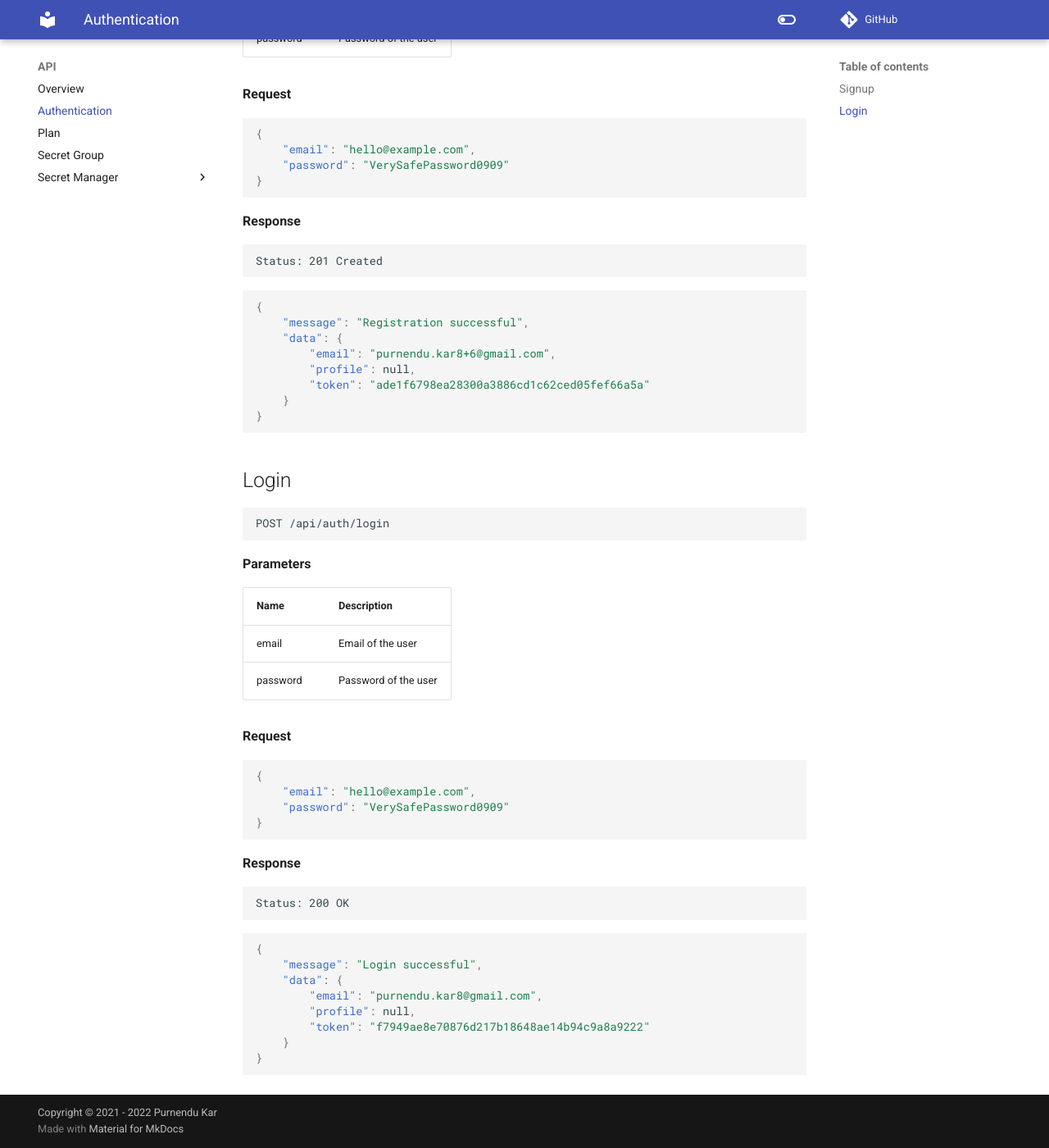
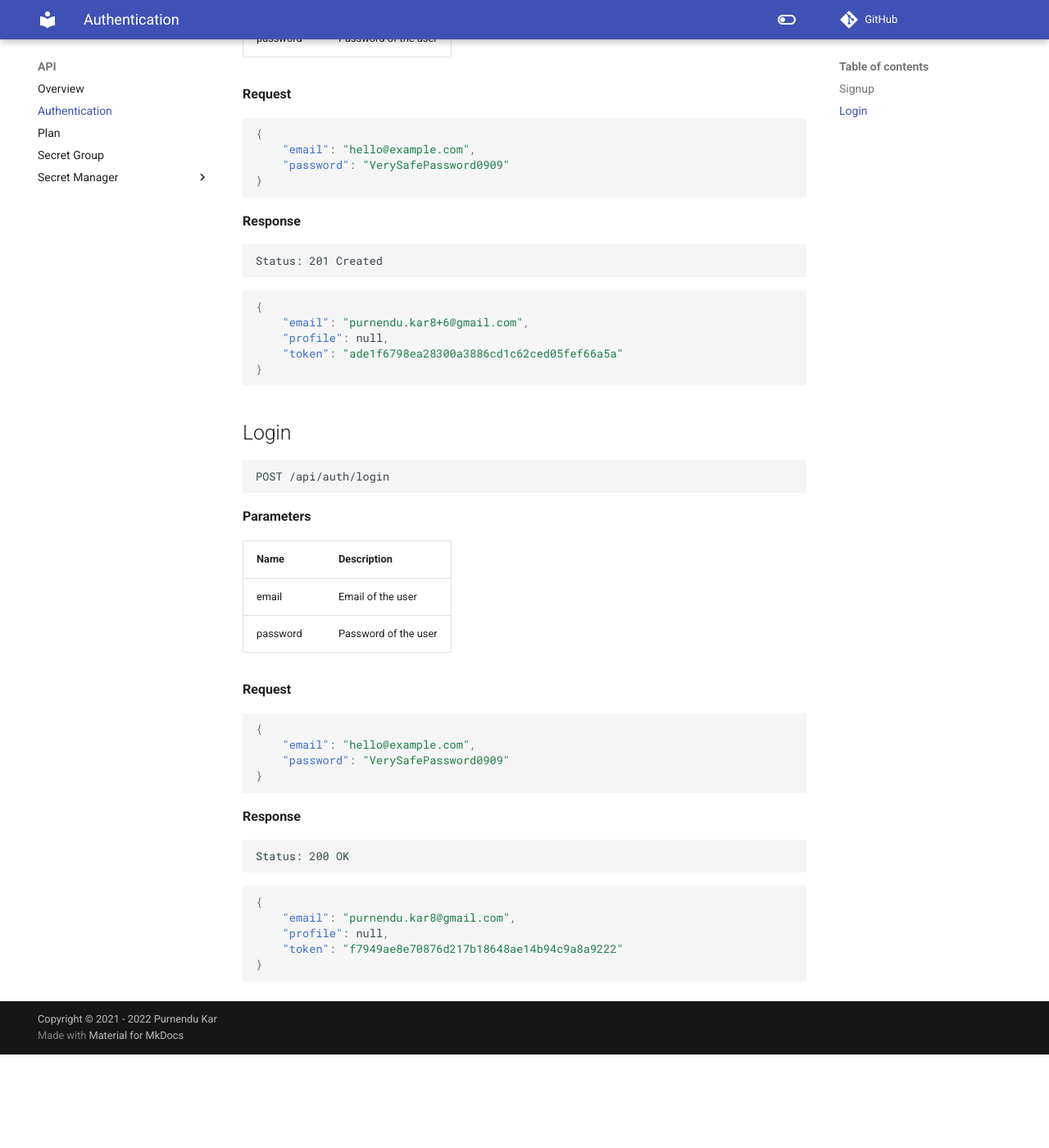
Before and after one commit to purnendukar/PassCave-backend, an MkDocs documentation site: the page built from docs/api/1-auth.md, in a window 1280 px wide and 1400 px high, scrolled down 567 px. Shown: the whole window at 82% size. Built offline with MkDocs 1.6.1 and Material for MkDocs 9.7.7, drawn with Linux system fonts in a browser that asks for light colours; comment, search, counter and statistics services are not loaded; after the commit the page ends 1853 px from its top, so only the background shows below that.

````diff
--- a/docs/api/1-auth.md
+++ b/docs/api/1-auth.md
@@ -30,12 +30,9 @@ Status: 201 Created
 ```
 ```json
 {
-    "message": "Registration successful",
-    "data": {
-        "email": "purnendu.kar8+6@gmail.com",
-        "profile": null,
-        "token": "ade1f6798ea28300a3886cd1c62ced05fef66a5a"
-    }
+    "email": "purnendu.kar8+6@gmail.com",
+    "profile": null,
+    "token": "ade1f6798ea28300a3886cd1c62ced05fef66a5a"
 }
 ```
 
@@ -67,11 +64,8 @@ Status: 200 OK
 ```
 ```json
 {
-    "message": "Login successful",
-    "data": {
-        "email": "purnendu.kar8@gmail.com",
-        "profile": null,
-        "token": "f7949ae8e70876d217b18648ae14b94c9a8a9222"
-    }
+    "email": "purnendu.kar8@gmail.com",
+    "profile": null,
+    "token": "f7949ae8e70876d217b18648ae14b94c9a8a9222"
 }
 ```
````
Also changed, not shown: docs/api/3-plan.md (+0 -6 lines).
